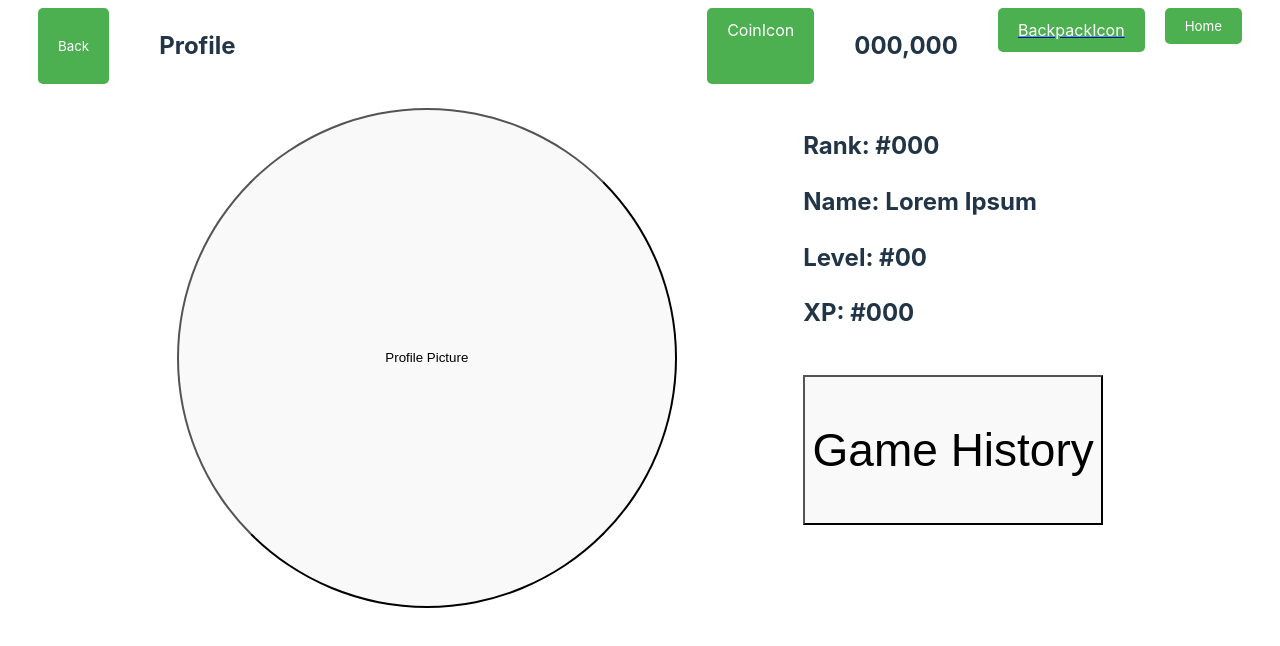
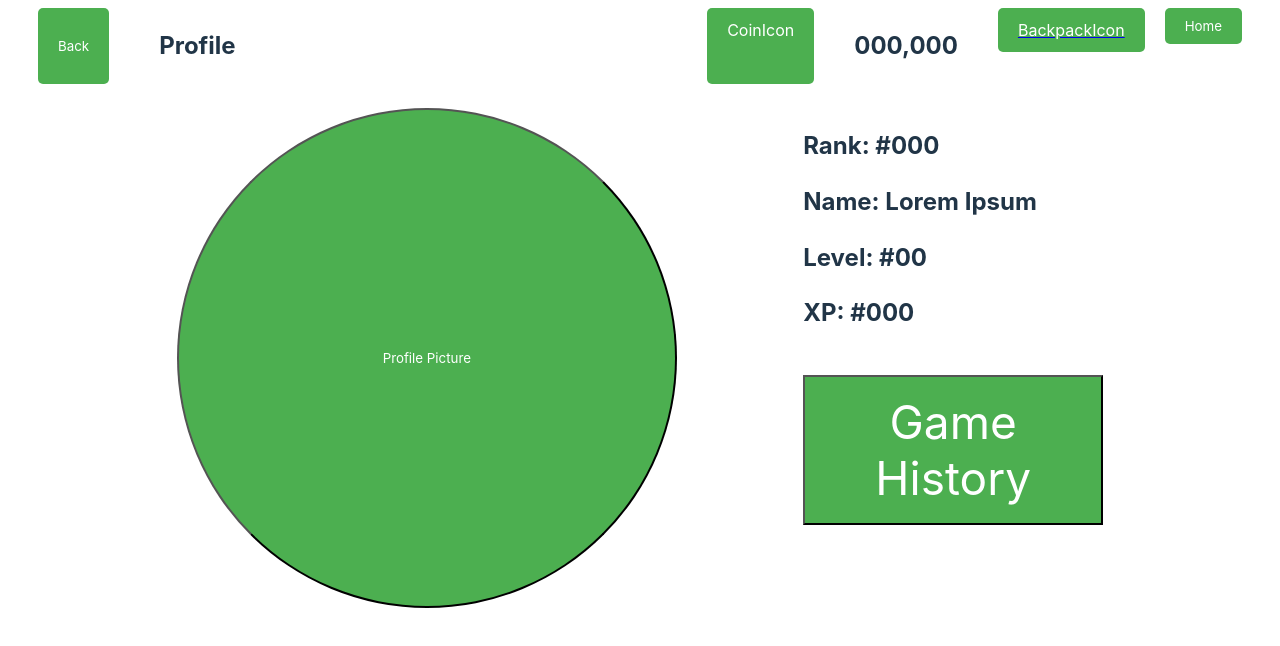
Before and after one commit to OleguerAlmuni/P1_ProjectesWeb1, a Vue app: page /profile in a window 1280 px wide. Shown: the top 646 px of the page. Built offline with nearby package versions, Linux system fonts and the light colour scheme.

Commit message:
Profile.vue Coloritzada

```diff
--- a/src/components/Profile.vue
+++ b/src/components/Profile.vue
@@ -27,6 +27,7 @@
 
 <style scoped>
     .components {
+        font-family: Inter;
         display: flex;
         justify-content: center;
         align-content: center;
@@ -44,14 +45,34 @@
     }
 
     .profile {
+        font-family: Inter;
         border-radius: 50%;
         width: 500px;
         height: 500px;
+        background-color: #4CAF50;
+        color: white;
     }
+        .profile:hover {
+            background-color: #45a049;
+        }
+
+        .profile:active {
+            background-color: #3e8e41;
+        }
 
     .game-history {
+        font-family: Inter;
         width: 300px;
         height: 150px;
         font-size: 46px;
+        background-color: #4CAF50;
+        color: white;
     }
+        .game-history:hover {
+            background-color: #45a049;
+        }
+
+        .game-history:active {
+            background-color: #3e8e41;
+        }
 </style>
```
